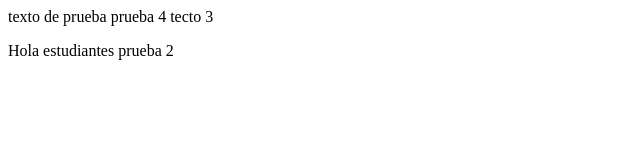
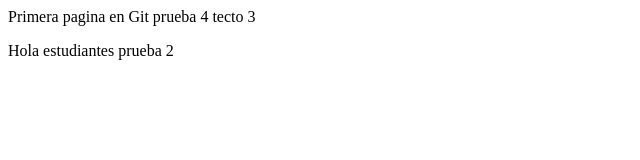
Before and after one commit to innclod/PersonalProjects, a plain HTML site: page index.html in a window 1280 px wide. Shown: the full height of the page, 0-640 px from the left. Drawn offline with Linux system fonts and the light colour scheme.

Commit message:
Cambio html

```diff
--- a/index.html
+++ b/index.html
@@ -3,11 +3,11 @@
 <head>
     <meta charset="UTF-8">
     <meta name="viewport" content="width=device-width, initial-scale=1.0">
-    <title>Titulo pagina hola Mundo</title>
+    <title>Primera pagina en GIT</title>
 </head>
 <body>
     <article>
-       texto de prueba
+       Primera pagina en Git
        prueba 4
        tecto 3
         <p>
```
